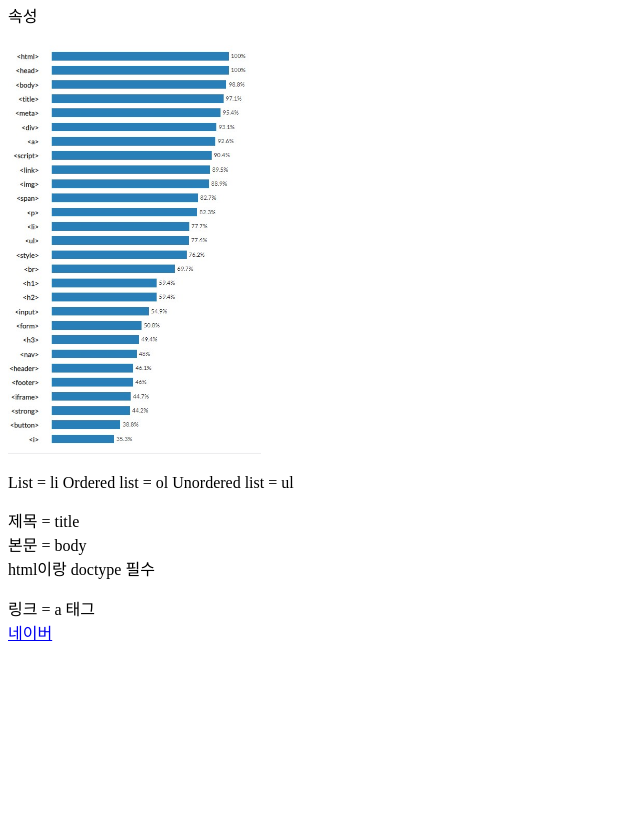
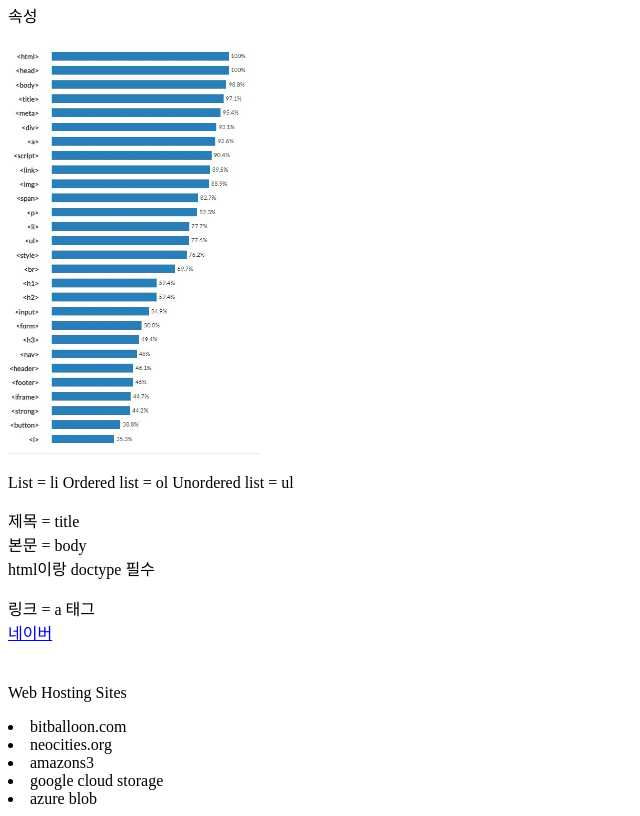
Before and after one commit to hamkyungwoo/htmlstudy, a plain HTML site: page index.html in a window 1280 px wide. Shown: the part 323-1139 px from the top of the page, without its empty margins (0-640 px from the left). Before the commit the page ends 983 px from the top, so only its background shows below. Drawn offline with Linux system fonts and the light colour scheme.

Commit message:
add hosting sites
1,index add hosting sites

```diff
--- a/index.html
+++ b/index.html
@@ -40,4 +40,13 @@ Unordered list = ul
 <p> 링크 = a 태그<br>
 <a href = "https://www.naver.com/" target = "_blank" title='네이버로 가는 링크'>
   네이버</a> </p>
+
+  <p style = 'margin-top:40px;'>
+  Web Hosting Sites <br>
+
+  <li>bitballoon.com</li>
+  <li>neocities.org</li>
+  <li>amazons3</li>
+  <li>google cloud storage</li>
+  <li>azure blob</li>
 </body>
```
Also changed, not shown: 1.html (+7 -0 lines).
